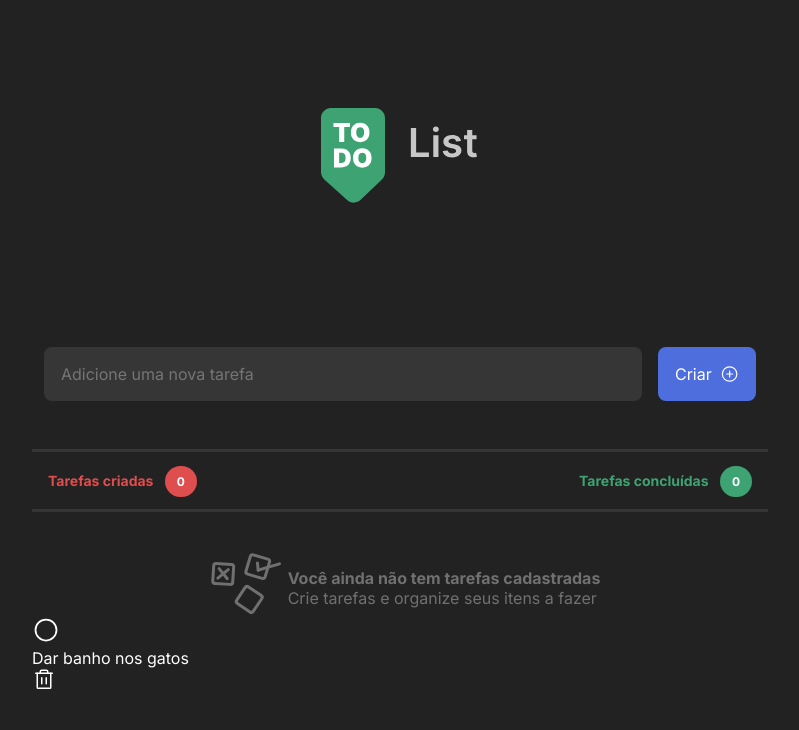
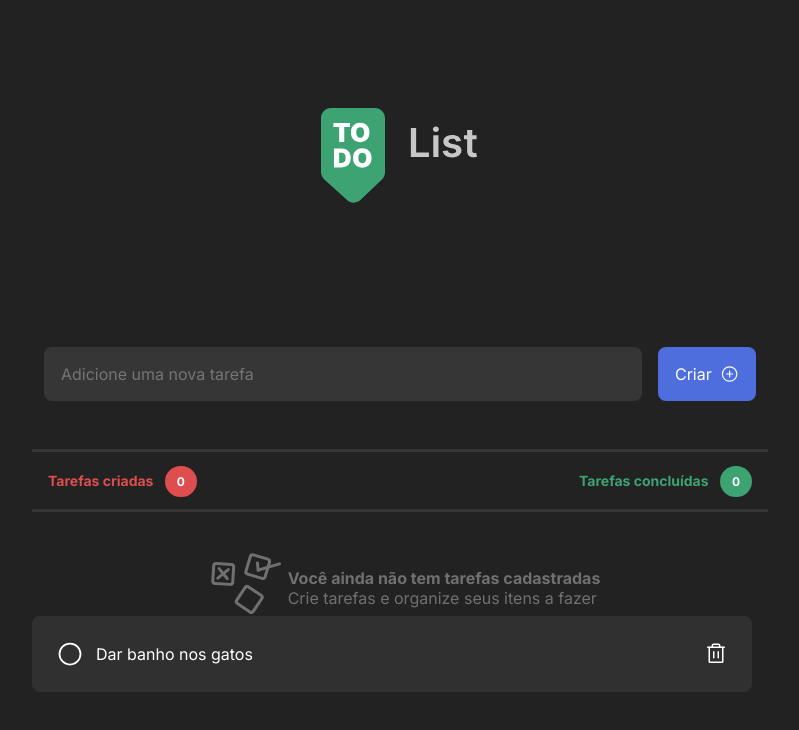
Before and after one commit to jemluz/todo-list-ts, a React (Vite) app: page / in a window 1280 px wide. Shown: the top 730 px of the page, without its empty margins (240-1039 px from the left). Built offline with nearby package versions, Linux system fonts and the light colour scheme.

Commit message:
Aula 18 - Estilizacao da lista de tarefas

```diff
--- a/src/App.tsx
+++ b/src/App.tsx
@@ -41,11 +41,13 @@ export function App() {
             </div>
           </div>
 
-          <div className="tasks_list">
-            <div className='task'>
-              {/* <CheckCircle size={28} /> */}
-              <Circle size={28} />
-              <p>Dar banho nos gatos</p>
+          <div className={styles.tasks_list}>
+            <div className={styles.task}>
+              <div>
+                {/* <CheckCircle size={28} /> */}
+                <Circle size={28} />
+                <p>Dar banho nos gatos</p>
+              </div>
               <Trash size={24} />
             </div>
           </div>
--- a/src/styles/App.module.css
+++ b/src/styles/App.module.css
@@ -147,3 +147,30 @@ color: var(--gray-200);
 .empty_tasks div p:first-child {
   font-weight: bold;
 }
+
+/* ---------------------------------- */
+
+.tasks_list {
+  display: flex;
+  flex-direction: column;
+  width: 45rem;
+}
+
+.task {
+  display: flex;
+  align-items: center;
+  justify-content: space-between;
+
+  background: var(--gray-350);
+  padding: 24px;
+  border-radius: 8px;
+}
+
+.task div {
+  display: flex;
+  align-items: center;
+}
+
+.task div p {
+  margin-left: 12px;
+}
--- a/src/styles/index.css
+++ b/src/styles/index.css
@@ -3,6 +3,7 @@
   --gray-100: #d9d9d9;
   --gray-200: #808080;
   --gray-300: #707070;
+  --gray-350: #303030;
   --gray-400: #363636;
   --gray-500: #222222;
   --black: #1a1a1a;
```
